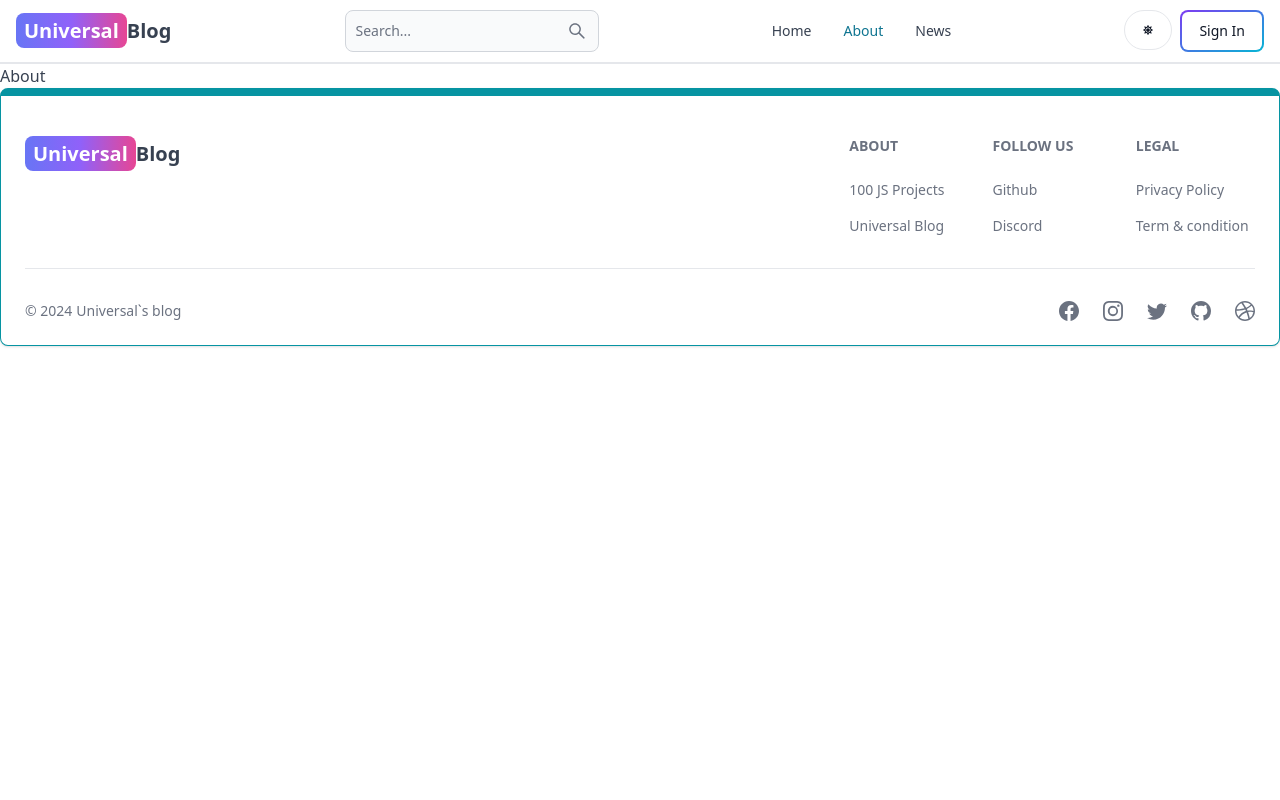
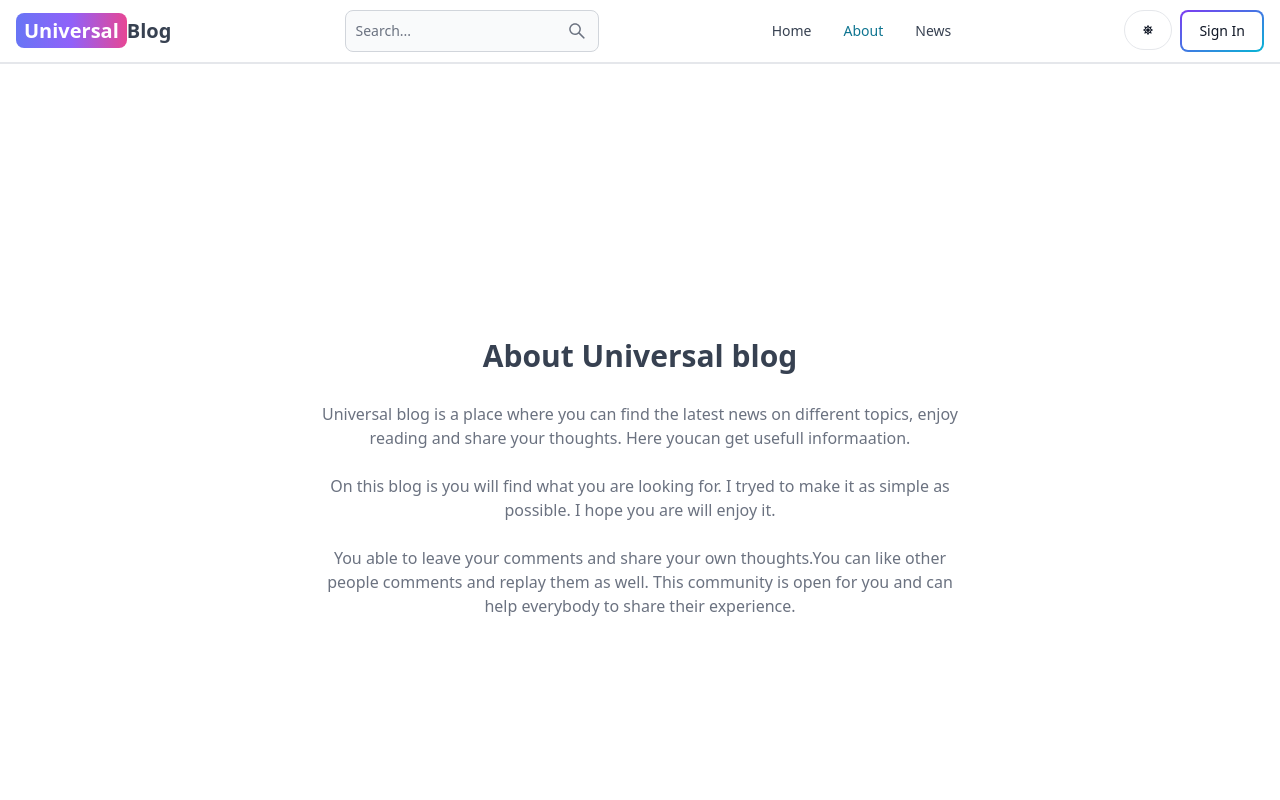
Before and after one commit to Denis-D-v/floaty-blog, a React (Vite) app in the folder client/: page /about in a window 1280 px wide. Shown: the top 800 px of the page. Built offline with nearby package versions, Linux system fonts and the light colour scheme; no server answers.

Commit message:
Complete About and News pages

```diff
--- a/client/src/components/CallToAction.jsx
+++ b/client/src/components/CallToAction.jsx
@@ -20,7 +20,7 @@ export default function CallToAction() {
             target="_blank"
             rel="noopener noreferrer"
           >
-            JavaScript Projects
+            JavaScript News
           </a>
         </Button>
       </div>
--- a/client/src/pages/About.jsx
+++ b/client/src/pages/About.jsx
@@ -1,3 +1,27 @@
 export default function About() {
-  return <div>About</div>;
+  return (
+    <div className="min-h-screen flex items-center justify-center">
+      <div className="max-w-2xl mx-auto p-3 text-center">
+        <h1 className="text-3xl font-semibold text-center my-7">
+          About Universal blog
+        </h1>
+        <div className="text-md text-gray-500 flex flex-col gap-6">
+          <p>
+            Universal blog is a place where you can find the latest news on
+            different topics, enjoy reading and share your thoughts. Here youcan
+            get usefull informaation.
+          </p>
+          <p>
+            On this blog is you will find what you are looking for. I tryed to
+            make it as simple as possible. I hope you are will enjoy it.
+          </p>
+          <p>
+            You able to leave your comments and share your own thoughts.You can
+            like other people comments and replay them as well. This community
+            is open for you and can help everybody to share their experience.
+          </p>
+        </div>
+      </div>
+    </div>
+  );
 }
--- a/client/src/pages/News.jsx
+++ b/client/src/pages/News.jsx
@@ -1,3 +1,16 @@
+import CallToAction from '../components/CallToAction';
+
 export default function News() {
-  return <div>News</div>;
+  return (
+    <div
+      className="min-h-screen max-w-2xl mx-auto flex items-center
+    justify-center flex-col gap-6 p-3"
+    >
+      <h1 className="text-3xl text-semibold text-center my-7">News</h1>
+      <p className="text-md text-gray-500">
+        Read our latest news, articles and blog posts
+      </p>
+      <CallToAction />
+    </div>
+  );
 }
```
Also changed, not shown: client/src/pages/Search.jsx (+6 -6 lines).
